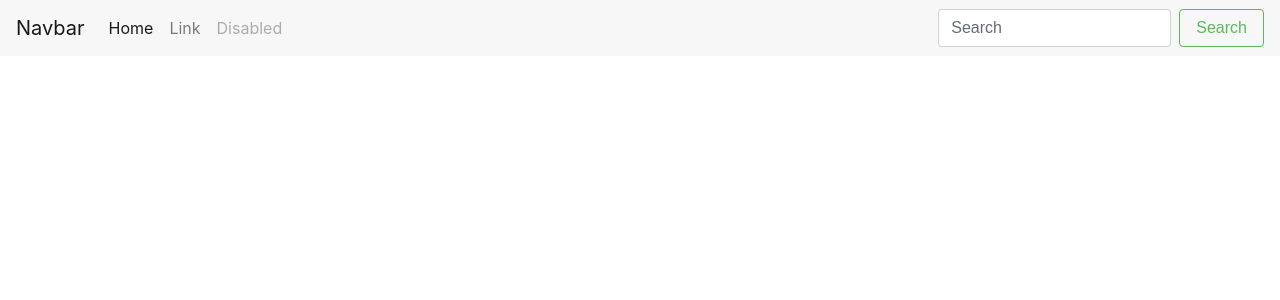
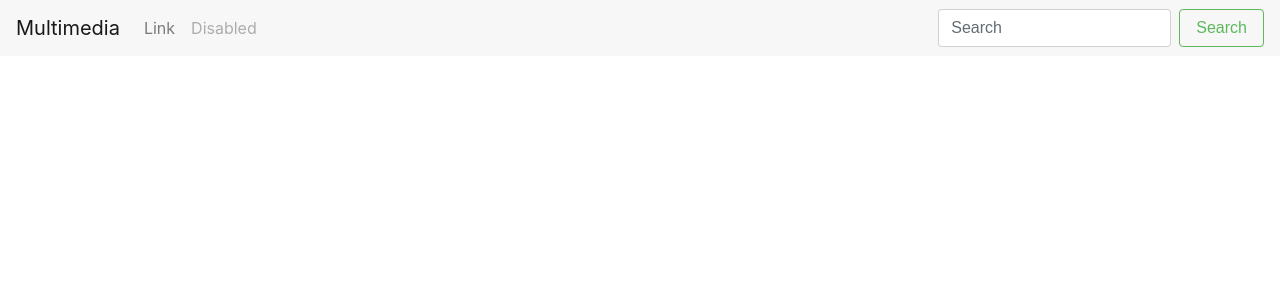
Before and after one commit to faisalburhanudin/multimedia, a Django app: page / in a window 1280 px wide. Shown: the top 300 px of the page. Run offline with Django 3.2, Linux system fonts and the light colour scheme; data that the repository does not hold is empty; some libraries are stand-ins or nearby versions.

Commit message:
change name site

```diff
--- a/core/templates/home.html
+++ b/core/templates/home.html
@@ -30,13 +30,10 @@
             aria-label="Toggle navigation">
         <span class="navbar-toggler-icon"></span>
     </button>
-    <a class="navbar-brand" href="#">Navbar</a>
+    <a class="navbar-brand" href="{{ request.get_host }}">Multimedia</a>
 
     <div class="collapse navbar-collapse" id="navbarSupportedContent">
         <ul class="navbar-nav mr-auto">
-            <li class="nav-item active">
-                <a class="nav-link" href="#">Home <span class="sr-only">(current)</span></a>
-            </li>
             <li class="nav-item">
                 <a class="nav-link" href="#">Link</a>
             </li>
```
